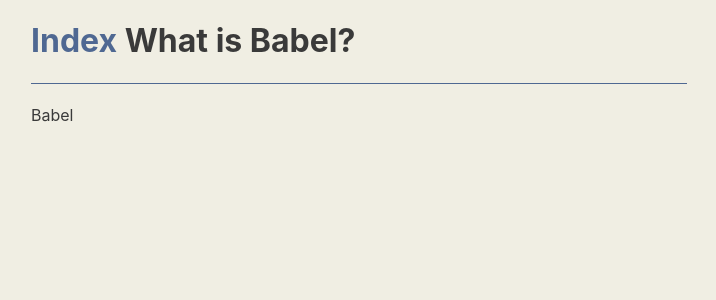
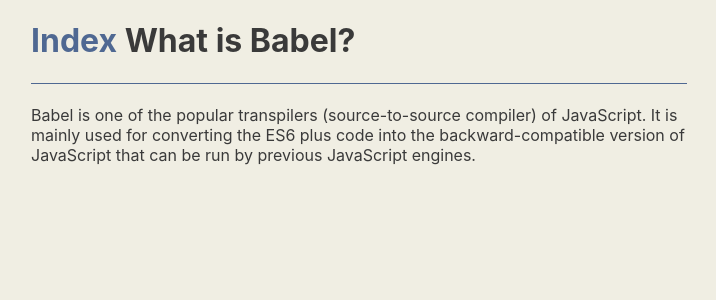
Before and after one commit to drbzyx/es6-concepts, a Next.js app in the folder app/: page /babel in a window 1280 px wide. Shown: the top 300 px of the page, without its empty margins (281-997 px from the left). Built offline with nearby package versions, Linux system fonts and the light colour scheme.

Commit message:
Pages(Babel): Add content

```diff
--- a/app/pages/babel.js
+++ b/app/pages/babel.js
@@ -5,7 +5,12 @@ export default function Babel() {
     <Main>
       <Heading>What is Babel?</Heading>
       <Section>
-        <Paragraph>Babel</Paragraph>
+        <Paragraph>
+          Babel is one of the popular transpilers (source-to-source compiler) of
+          JavaScript. It is mainly used for converting the ES6 plus code into
+          the backward-compatible version of JavaScript that can be run by
+          previous JavaScript engines.
+        </Paragraph>
       </Section>
     </Main>
   )
```
